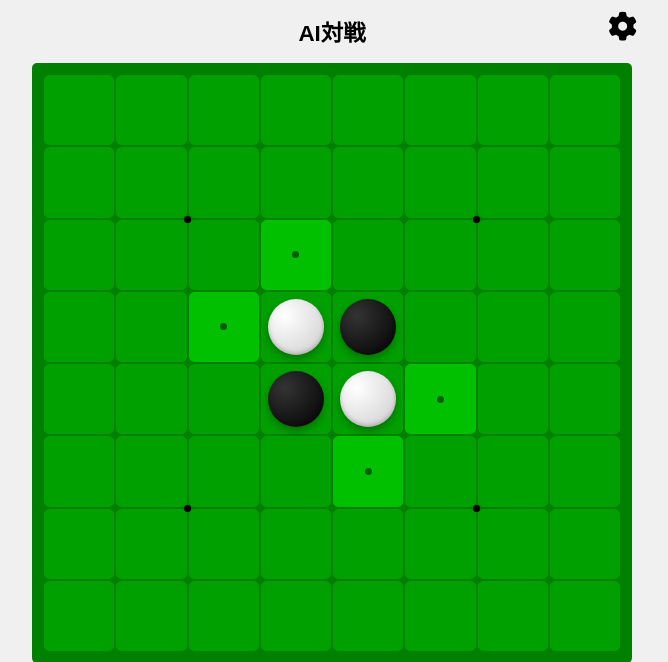
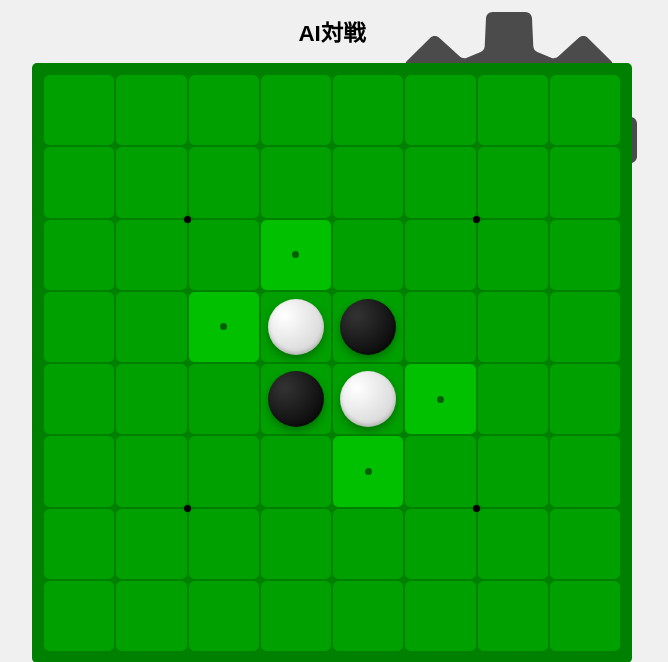
Before and after one commit to yuki-keio/othello-server, a Django app: page /ai/ in a window 1280 px wide. Shown: the top 662 px of the page, without its empty margins (308-976 px from the left). Run offline with Django 4.2, Linux system fonts and the light colour scheme; some libraries are stand-ins or nearby versions; some web fonts are replaced.

Commit message:
Auto commit: "2025-02-08"

```diff
--- a/game/templates/game/index.html
+++ b/game/templates/game/index.html
@@ -7,7 +7,6 @@
     <link rel="preconnect" href="https://fonts.googleapis.com">
     <link rel="preconnect" href="https://fonts.gstatic.com" crossorigin>
     <link href="https://fonts.googleapis.com/css2?family=BIZ+UDGothic&family=BIZ+UDPMincho&display=swap" rel="stylesheet">
-    <script src="https://kit.fontawesome.com/faf01160aa.js" crossorigin="anonymous"></script>
 
 
     <meta name="description" content="">
@@ -102,7 +101,8 @@
                 スマートオセロ盤
             {% endif %}
         </h1>
-        <i class="fa fa-cog" aria-hidden="true" id="setting"></i>
+
+        <img src="{% static 'game/images/setting.svg' %}" alt="設定" id="setting">
         <div id="player-info">
             <ul id="player-list"></ul>
         </div>
```
Also changed, not shown: game/static/game/images/setting.svg (added).
